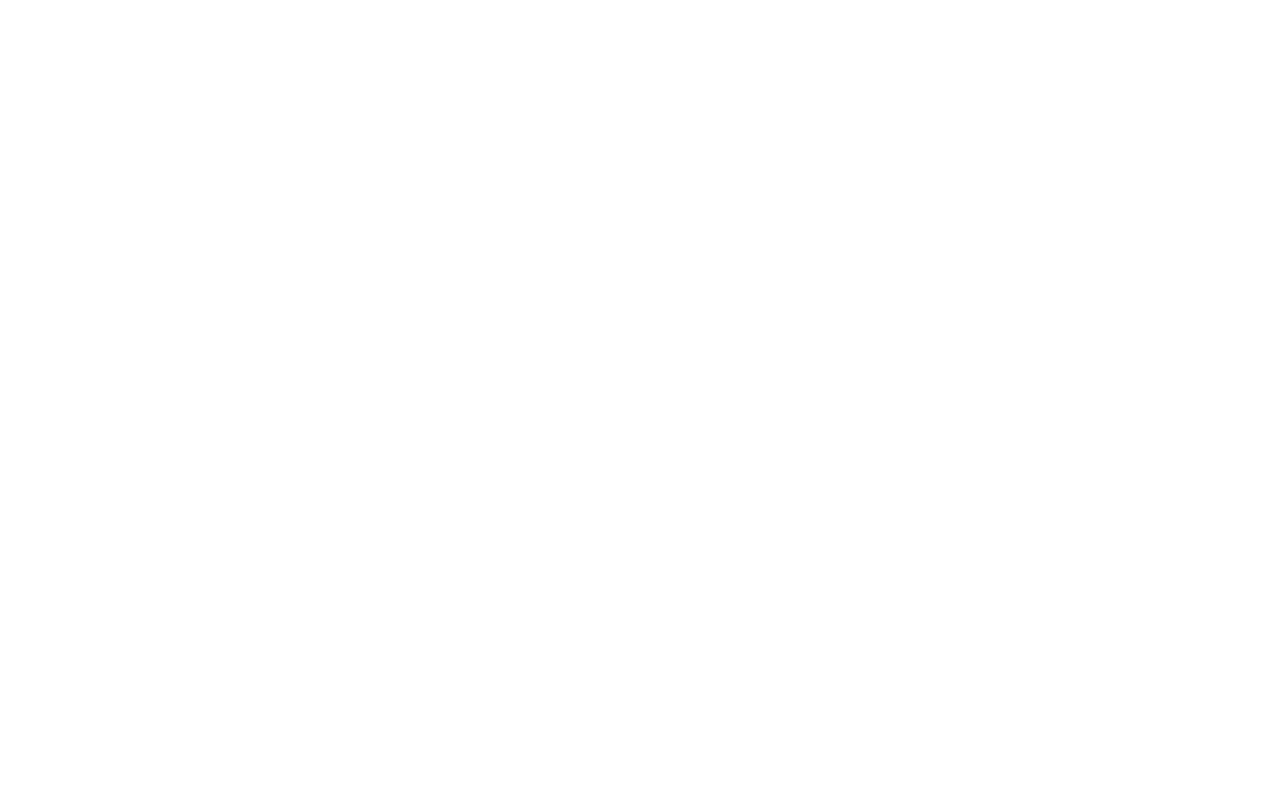
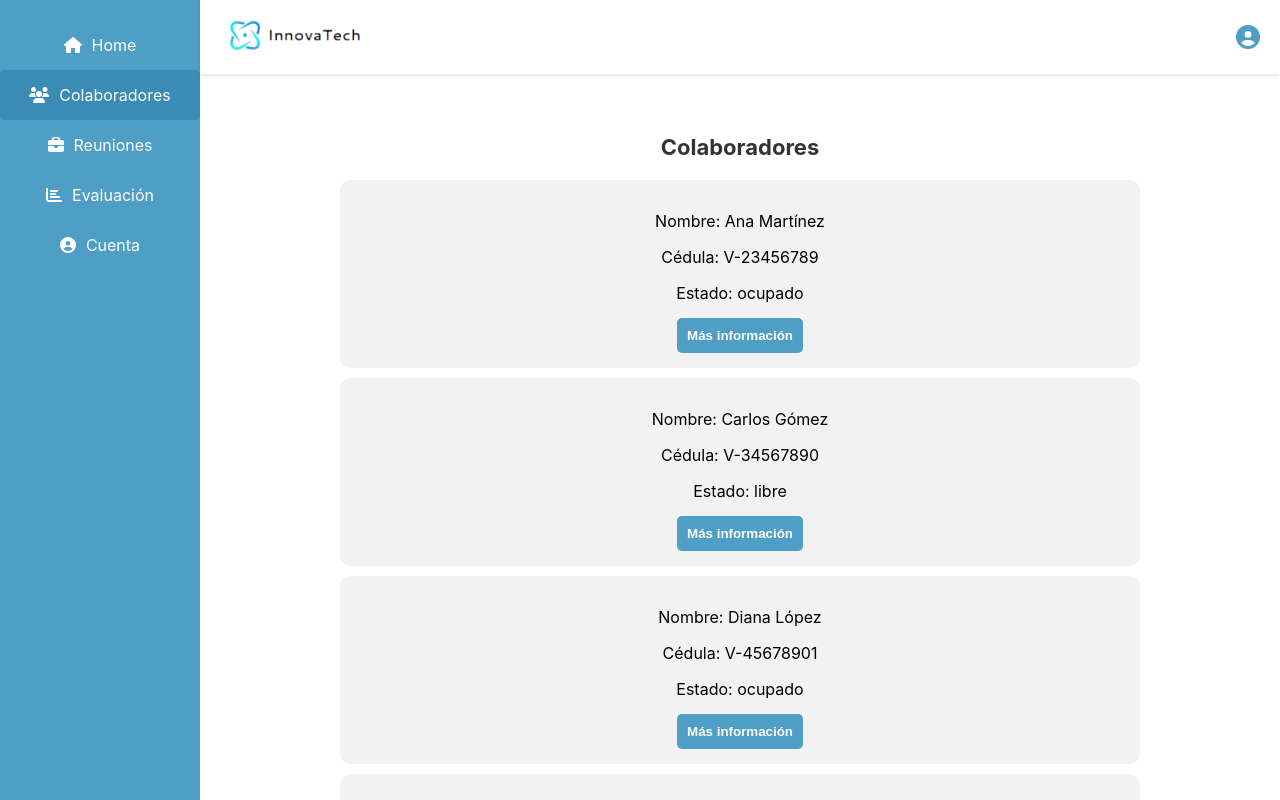
Before and after one commit to unpluggedREVAN/AP-Innovatech, a React (Create React App) app in the folder port_frontend/: page /colaboradores in a window 1280 px wide. Before the commit this address had no page. Built offline with nearby package versions, Linux system fonts and the light colour scheme.

Commit message:
update: colaboradores port screen added

```diff
--- a/port_frontend/src/App.js
+++ b/port_frontend/src/App.js
@@ -3,6 +3,7 @@
 import LoginScreen from './Login';
 import RegisterScreen from './Register';
 import HomeScreen from './Home';
+import ColaboradoresScreen from './Colaboradores';
 import './App.css';
 
 function App() {
@@ -13,7 +14,8 @@
           <Route exact path="/" element={<LoginScreen />} />
           <Route path="/register" element={<RegisterScreen />} />
           <Route path="/main" element={<HomeScreen />} />
-          {/* aquí vamos agregando pantallas */}
+          <Route path="/colaboradores" element={<ColaboradoresScreen />} />
+          {/* Aquí puedes agregar más rutas para nuevas pantallas en el futuro */}
         </Routes>
       </div>
     </Router>
--- /dev/null
+++ b/port_frontend/src/Colaboradores.css
@@ -0,0 +1,49 @@
+@import './Menu.css';
+
+.colaboradores-container {
+  display: flex;
+  flex-direction: column;
+  align-items: center;
+  padding: 20px;
+  background-color: #fff;
+}
+
+.header {
+  font-size: 22px;
+  font-weight: bold;
+  margin: 20px 0;
+}
+
+.colaboradores-scroll {
+  width: 100%;
+  max-width: 800px;
+  overflow-y: auto;
+}
+
+.colaborador-card {
+  background-color: #f2f2f2;
+  padding: 15px;
+  border-radius: 10px;
+  margin-bottom: 10px;
+}
+
+.colaborador-info {
+  font-size: 16px;
+  margin-bottom: 5px;
+}
+
+.more-info-button {
+  background-color: #4e9ec5;
+  padding: 10px;
+  border-radius: 5px;
+  color: #fff;
+  font-weight: bold;
+  margin-top: 10px;
+  cursor: pointer;
+  border: none;
+  text-align: center;
+}
+
+.more-info-button:hover {
+  background-color: #3a8bb5;
+}
--- /dev/null
+++ b/port_frontend/src/Colaboradores.js
@@ -0,0 +1,90 @@
+import React, { useEffect, useState } from 'react';
+import { Link, useLocation, useNavigate } from 'react-router-dom';
+import { FontAwesomeIcon } from '@fortawesome/react-fontawesome';
+import {
+  faHome,
+  faUsers,
+  faBriefcase,
+  faChartBar,
+  faUserCircle,
+} from '@fortawesome/free-solid-svg-icons';
+import './Colaboradores.css';
+import './Menu.css'; // Se importan los estilos del menú
+import data from './colab_data.json';
+
+const ColaboradoresScreen = () => {
+  const location = useLocation();
+  const navigate = useNavigate();
+  const [colaboradores, setColaboradores] = useState([]);
+
+  useEffect(() => {
+    // simulación de la carga de datos con json
+    setColaboradores(data);
+  }, []);
+
+  const handleMoreInfoPress = (colaborador) => {
+    navigate(`/colaborador-details/${colaborador._id}`, { state: { colaborador } });
+  };
+
+  const menuItems = [
+    { name: 'Home', icon: faHome, path: '/main' },
+    { name: 'Colaboradores', icon: faUsers, path: '/colaboradores' },
+    { name: 'Reuniones', icon: faBriefcase, path: '/reuniones' },
+    { name: 'Evaluación', icon: faChartBar, path: '/evaluacion' },
+    { name: 'Cuenta', icon: faUserCircle, path: '/cuenta' },
+  ];
+
+  return (
+    <div className="dashboard">
+      <aside className="sidebar">
+        {menuItems.map(item => (
+          <Link key={item.name} to={item.path} className={`menu-item ${location.pathname === item.path ? 'active' : ''}`}>
+            <FontAwesomeIcon icon={item.icon} className="menu-icon" />
+            {item.name}
+          </Link>
+        ))}
+      </aside>
+
+      <div className="main-content">
+        <nav className="navbar">
+          <div className="logo-container">
+            <Link to="/main">
+              <img
+                src={`${process.env.PUBLIC_URL}/logo_letra_nofondo.png`}
+                alt="InnovaTech Logo"
+                className="logo"
+              />
+            </Link>
+          </div>
+          <div className="user-container">
+            <Link to="/cuenta" className="account-info-btn">
+              <FontAwesomeIcon icon={faUserCircle} className="menu-icon" />
+            </Link>
+          </div>
+        </nav>
+        <section className="content">
+          <div className="colaboradores-container">
+            <h2 className="header">Colaboradores</h2>
+            <div className="colaboradores-scroll">
+              {colaboradores.map((colaborador) => (
+                <div key={colaborador._id} className="colaborador-card">
+                  <p className="colaborador-info">Nombre: {colaborador.nombreCompleto}</p>
+                  <p className="colaborador-info">Cédula: {colaborador.cedula}</p>
+                  <p className="colaborador-info">Estado: {colaborador.estado}</p>
+                  <button
+                    className="more-info-button"
+                    onClick={() => handleMoreInfoPress(colaborador)}
+                  >
+                    Más información
+                  </button>
+                </div>
+              ))}
+            </div>
+          </div>
+        </section>
+      </div>
+    </div>
+  );
+};
+
+export default ColaboradoresScreen;
--- a/port_frontend/src/Home.css
+++ b/port_frontend/src/Home.css
@@ -1,3 +1,5 @@
+@import './Menu.css';
+
 .home-container {
     display: flex;
     flex-direction: column;
@@ -80,83 +82,3 @@
   .home-button:hover {
     background-color: #3a8bb5;
   }
-
-  .dashboard {
-    display: flex;
-    height: 100vh;
-  }
-
-  .sidebar {
-    width: 200px;
-    background-color: #4e9ec5;
-    display: flex;
-    flex-direction: column;
-    align-items: center;
-    padding-top: 20px;
-  }
-
-  .menu-item {
-    width: 90%;
-    border-radius: 5px;
-    padding: 15px;
-    text-align: center;
-    color: white;
-    text-decoration: none;
-    display: flex;
-    align-items: center;
-    justify-content: center;
-  }
-
-  .menu-item .menu-icon {
-    margin-right: 10px;
-  }
-
-  .menu-item:hover,
-  .menu-item.active {
-    background-color: #3a8bb5;
-    width: 85%;
-  }
-
-  .main-content {
-    flex: 1;
-    display: flex;
-    flex-direction: column;
-  }
-
-  .navbar {
-    display: flex;
-    justify-content: space-between;
-    align-items: center;
-    padding: 10px 20px;
-    background-color: #fff;
-    box-shadow: 0 2px 4px rgba(0, 0, 0, 0.1);
-  }
-
-  .logo-container {
-    display: flex;
-    align-items: center;
-  }
-
-  .logo {
-    height: 50px;
-  }
-
-  .user-container {
-    display: flex;
-    align-items: center;
-  }
-
-  .account-info-btn {
-    color: #4e9ec5;
-    text-decoration: none;
-  }
-
-  .account-info-btn .menu-icon {
-    font-size: 24px;
-  }
-
-  .content {
-    flex: 1;
-    padding: 20px;
-    overflow-y: auto;
-  }
--- /dev/null
+++ b/port_frontend/src/Menu.css
@@ -0,0 +1,79 @@
+.dashboard {
+    display: flex;
+    height: 100vh;
+  }
+
+  .sidebar {
+    width: 200px;
+    background-color: #4e9ec5;
+    display: flex;
+    flex-direction: column;
+    align-items: center;
+    padding-top: 20px;
+  }
+
+  .menu-item {
+    width: 90%;
+    border-radius: 5px;
+    padding: 15px;
+    text-align: center;
+    color: white;
+    text-decoration: none;
+    display: flex;
+    align-items: center;
+    justify-content: center;
+  }
+
+  .menu-item .menu-icon {
+    margin-right: 10px;
+  }
+
+  .menu-item:hover,
+  .menu-item.active {
+    background-color: #3a8bb5;
+    width: 85%;
+  }
+
+  .main-content {
+    flex: 1;
+    display: flex;
+    flex-direction: column;
+  }
+
+  .navbar {
+    display: flex;
+    justify-content: space-between;
+    align-items: center;
+    padding: 10px 20px;
+    background-color: #fff;
+    box-shadow: 0 2px 4px rgba(0, 0, 0, 0.1);
+  }
+
+  .logo-container {
+    display: flex;
+    align-items: center;
+  }
+
+  .logo {
+    height: 50px;
+  }
+
+  .user-container {
+    display: flex;
+    align-items: center;
+  }
+
+  .account-info-btn {
+    color: #4e9ec5;
+    text-decoration: none;
+  }
+
+  .account-info-btn .menu-icon {
+    font-size: 24px;
+  }
+
+  .content {
+    flex: 1;
+    padding: 20px;
+    overflow-y: auto;
+  }
--- /dev/null
+++ b/port_frontend/src/colab_data.json
@@ -0,0 +1,90 @@
+[
+    {
+      "_id": "7701g6hc210h065bf3d47h1",
+      "nombreCompleto": "Ana Martínez",
+      "cedula": "V-23456789",
+      "correoElectronico": "ana.martinez@example.com",
+      "departamentoTrabajo": "Diseño Gráfico",
+      "telefono": "2345678901",
+      "estado": "ocupado",
+      "proyectoActual": "Desarrollo Web Innovador",
+      "contrasena": ""
+    },
+    {
+      "_id": "7812i7id321i176cg4e58i2",
+      "nombreCompleto": "Carlos Gómez",
+      "cedula": "V-34567890",
+      "correoElectronico": "carlos.gomez@example.com",
+      "departamentoTrabajo": "Marketing",
+      "telefono": "3456789012",
+      "estado": "libre",
+      "proyectoActual": null,
+      "contrasena": ""
+    },
+    {
+      "_id": "7923j8je432j287dh5f69j3",
+      "nombreCompleto": "Diana López",
+      "cedula": "V-45678901",
+      "correoElectronico": "diana.lopez@example.com",
+      "departamentoTrabajo": "Desarrollo",
+      "telefono": "4567890123",
+      "estado": "ocupado",
+      "proyectoActual": "App Móvil Educativa",
+      "contrasena": ""
+    },
+    {
+      "_id": "71034k9kf543k398ei6g710k4",
+      "nombreCompleto": "Eduardo Rodríguez",
+      "cedula": "V-56789012",
+      "correoElectronico": "eduardo.rodriguez@example.com",
+      "departamentoTrabajo": "Recursos Humanos",
+      "telefono": "5678901234",
+      "estado": "libre",
+      "proyectoActual": null,
+      "contrasena": ""
+    },
+    {
+      "_id": "71145l0lg654l409fj7h821l5",
+      "nombreCompleto": "Fernanda González",
+      "cedula": "V-67890123",
+      "correoElectronico": "fernanda.gonzalez@example.com",
+      "departamentoTrabajo": "Soporte Técnico",
+      "telefono": "6789012345",
+      "estado": "ocupado",
+      "proyectoActual": "Sistema de Gestión de Inventario",
+      "contrasena": ""
+    },
+    {
+      "_id": "71256m1mh765m510gk8i932m6",
+      "nombreCompleto": "Gustavo Álvarez",
+      "cedula": "V-78901234",
+      "correoElectronico": "gustavo.alvarez@example.com",
+      "departamentoTrabajo": "Finanzas",
+      "telefono": "7890123456",
+      "estado": "libre",
+      "proyectoActual": null,
+      "contrasena": ""
+    },
+    {
+      "_id": "71367n2ni876n621hl9j043n7",
+      "nombreCompleto": "Helena Ramírez",
+      "cedula": "V-89012345",
+      "correoElectronico": "helena.ramirez@example.com",
+      "departamentoTrabajo": "Operaciones",
+      "telefono": "8901234567",
+      "estado": "ocupado",
+      "proyectoActual": "Plataforma de E-commerce",
+      "contrasena": ""
+    },
+    {
+      "_id": "71478o3oj987o732im0k154o8",
+      "nombreCompleto": "Iván Sánchez",
+      "cedula": "V-90123456",
+      "correoElectronico": "ivan.sanchez@example.com",
+      "departamentoTrabajo": "Investigación y Desarrollo",
+      "telefono": "9012345678",
+      "estado": "libre",
+      "proyectoActual": null,
+      "contrasena": ""
+    }
+  ]
```
